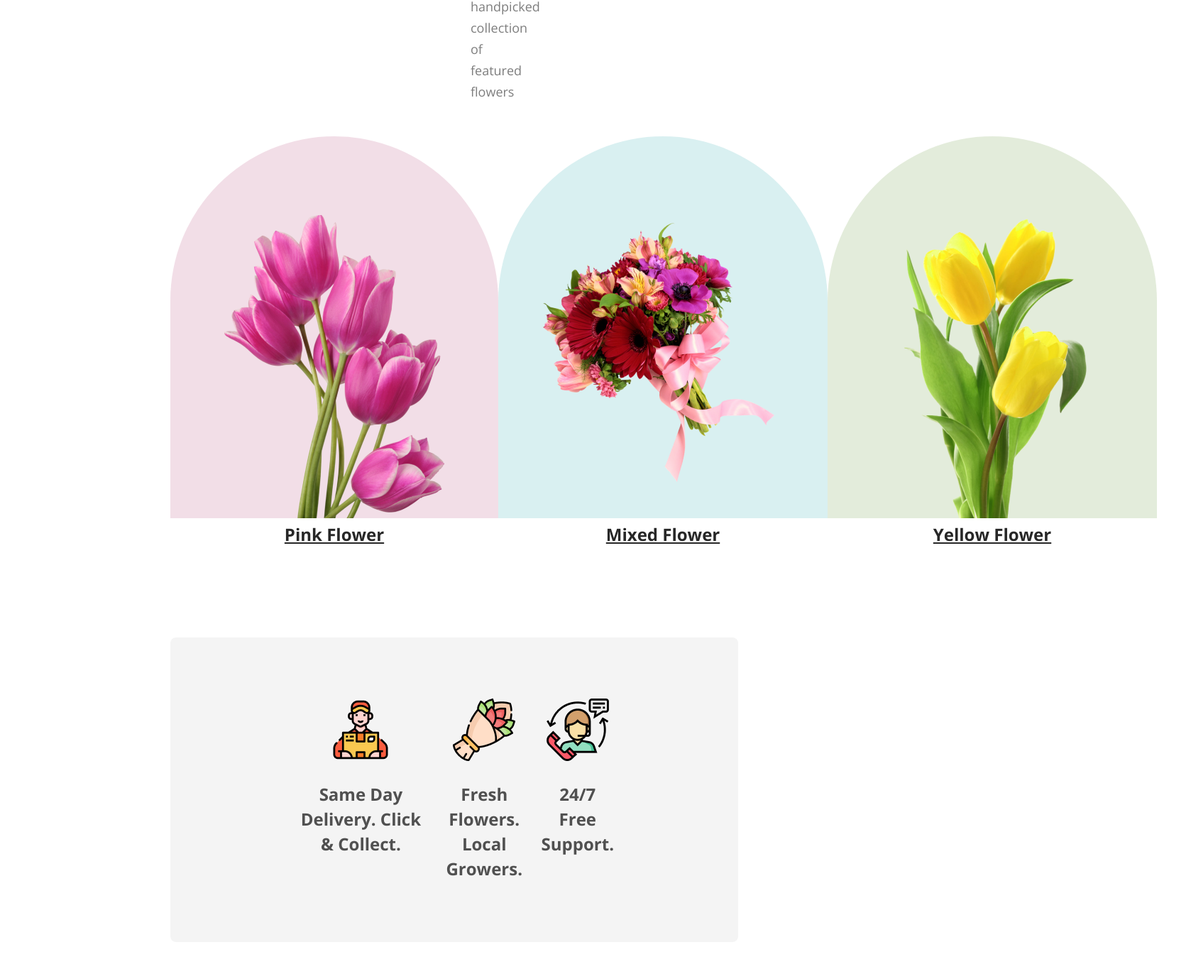
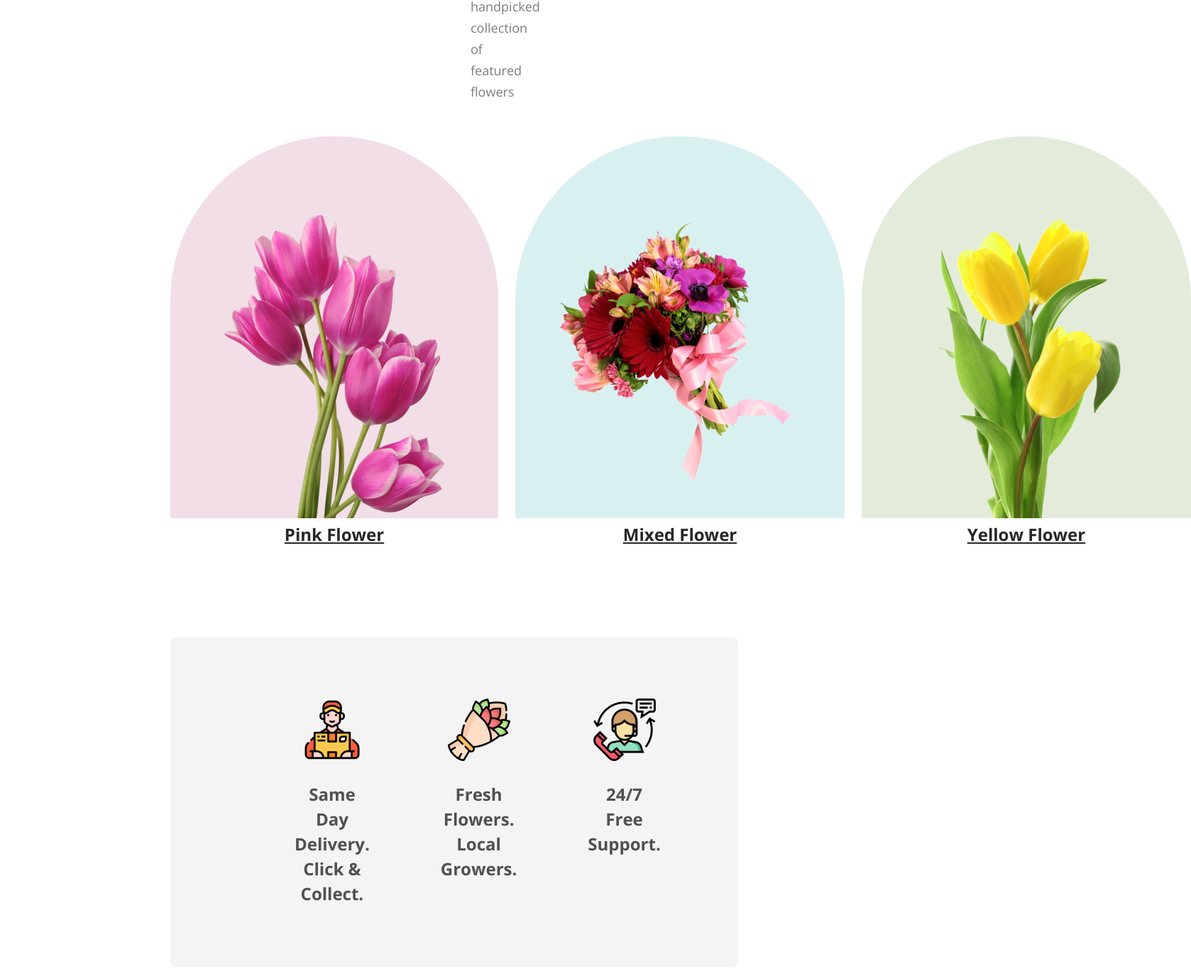
Before and after one commit to Tanvir-Chowdhury/online-flower-shop, a plain HTML site: page index.html in a window 1280 px wide. Shown: the part 1458-2823 px from the top of the page at 71% size, 1678 px wide, since content can reach past the window. Drawn offline with nearby package versions, Linux system fonts and the light colour scheme.

Commit message:
Fixed issues

```diff
--- a/styles/styles.css
+++ b/styles/styles.css
@@ -81,6 +81,7 @@
     justify-content: space-between;
     align-items: center;
     margin-bottom: 128px;
+    gap: 24px;
 }
 
 .flower-1-1 {
@@ -136,11 +137,12 @@
 
 .instructions {
     display: flex;
-    justify-content: space-around;
+    justify-content: space-between;
     border-radius: 8px;
     background: rgba(39, 39, 39, 0.05);
     padding: 86px 175px;
     text-align: center;
+    gap: 100px;
 }
 
 .pic-primary-pic {
```
